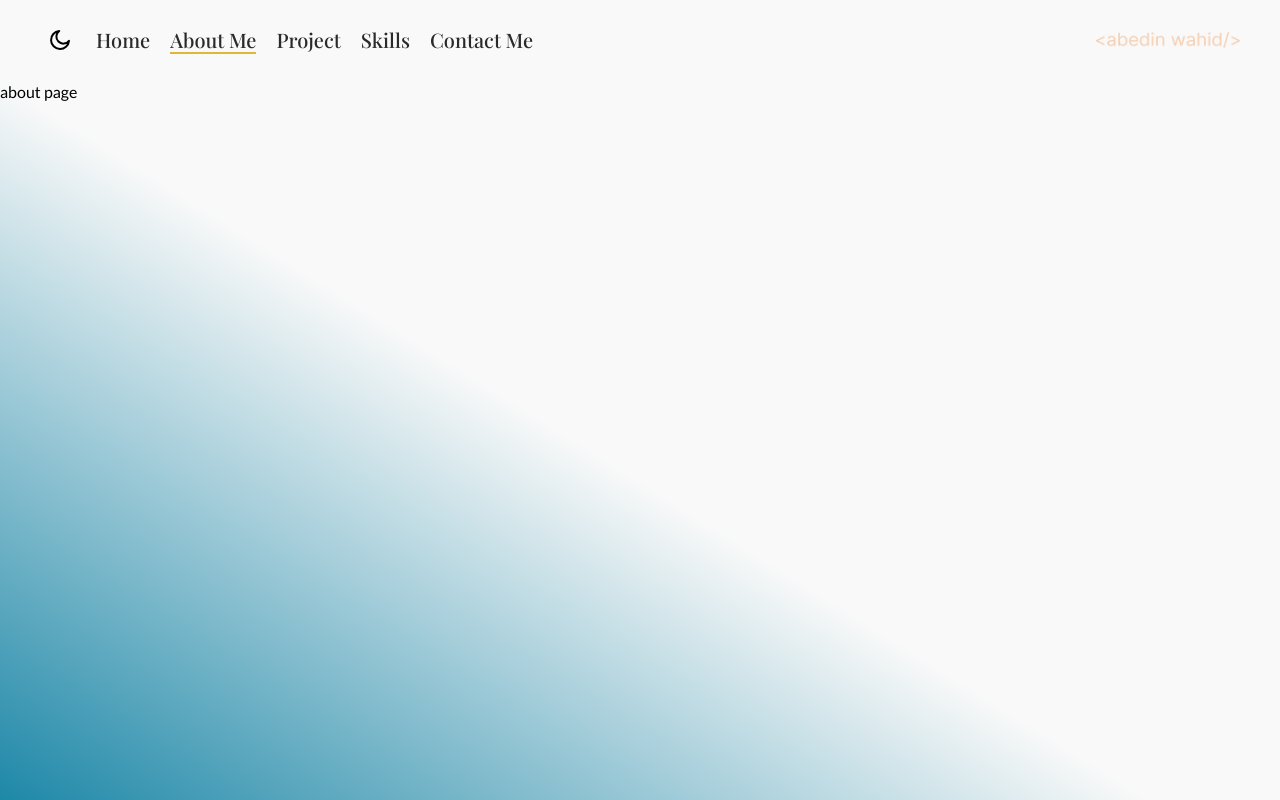
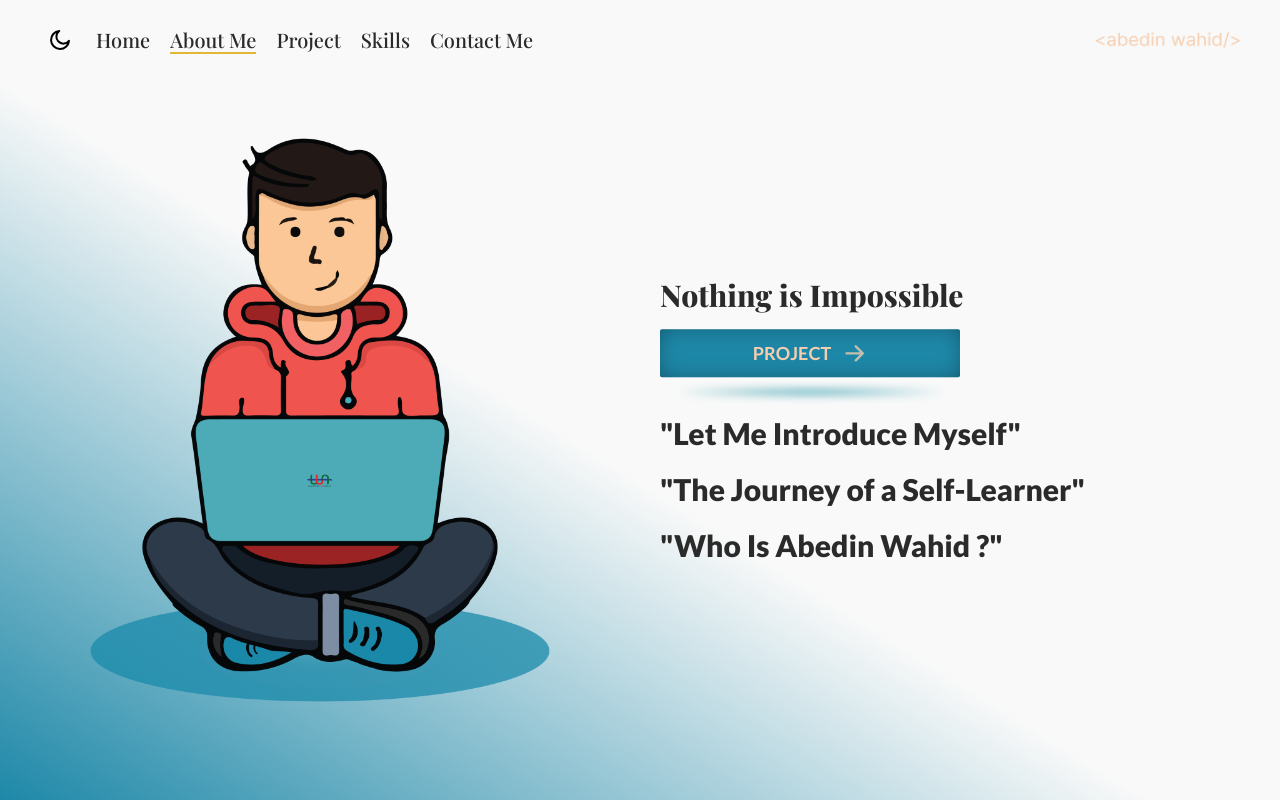
Before and after one commit to abedinwahid9/my-portfolio, a Next.js app: page /about-me in a window 1280 px wide. Built offline with nearby package versions, Linux system fonts and the light colour scheme.

Commit message:
about me page 1st section complete

```diff
--- a/src/app/(home)/about-me/page.tsx
+++ b/src/app/(home)/about-me/page.tsx
@@ -1,9 +1,50 @@
-import React from "react";
+import Image from "next/image";
+import aboutme from "../../../assets/aboutme.png";
+import AnimatedBtn from "@/app/components/share/AnimatedBtn";
+import ArrowSvgAni from "@/app/components/svg/ArrowSvgAni";
 
 const page = () => {
+  const headTitle = [
+    "Nothing is Impossible",
+    "Let Me Introduce Myself",
+    "The Journey of a Self-Learner",
+    "Who Is Abedin Wahid ?",
+  ];
+
   return (
-    <div>
-      <h2>about page</h2>
+    <div className=" py-10 md:px-5 px-3">
+      <div className="flex flex-col md:flex-row w-full h-full justify-between gap-10 items-center ">
+        <div className="md:w-1/2 w-72 h-full">
+          <Image
+            className="w-full h-full"
+            width={0}
+            height={0}
+            src={aboutme}
+            alt="about-me"
+          />
+        </div>
+        <div className="md:w-1/2 w-full h-full  flex flex-col md:gap-5 gap-3">
+          <p className="dark:text-lg-text lg:text-3xl md:text-xl text-lg font-extrabold font-playfairDisplay text-dr-text">
+            {headTitle[0]}
+          </p>
+          <AnimatedBtn
+            title="project"
+            width="md:w-1/2 w-full"
+            show={true}
+            icon={<ArrowSvgAni />}
+          />
+          {headTitle?.slice(1).map((str, i) => {
+            return (
+              <p
+                key={i}
+                className="dark:text-lg-text lg:text-3xl md:text-xl text-lg font-extrabold text-dr-text"
+              >
+                &#34;{str}&#34;
+              </p>
+            );
+          })}
+        </div>
+      </div>
     </div>
   );
 };
--- a/src/app/components/Marquee/test.tsx
+++ /dev/null
@@ -1,48 +0,0 @@
-"use client";
-import { motion } from "framer-motion";
-// import React, { useRef, useEffect, useState } from "react";
-
-interface MarqueeProps {
-  children: React.ReactNode;
-  // speed?: number;
-  // gap?: number;
-}
-
-const Marquee: React.FC<MarqueeProps> = ({
-  children,
-  // speed = 50,
-  // gap = 20,
-}) => {
-  return (
-    <div className="overflow-hidden whitespace-nowrap relative w-full">
-      <motion.div
-        className="flex gap-10 relative   w-full"
-        initial={{ x: 0 }}
-        animate={{
-          x: "-100%",
-        }}
-        transition={{
-          repeat: Infinity,
-          duration: 30,
-          ease: "linear",
-        }}
-        style={{ width: "100%" }}
-      >
-        <div
-          // ref={marqueeRef}
-          className="flex  flex-nowrap  w-full gap-14"
-        >
-          {children}
-        </div>
-        <div
-          // ref={marqueeRef}
-          className="flex flex-nowrap w-full gap-14"
-        >
-          {children}
-        </div>
-      </motion.div>
-    </div>
-  );
-};
-
-export default Marquee;
--- a/src/app/components/svg/CloudDownloadIcon.tsx
+++ b/src/app/components/svg/CloudDownloadIcon.tsx
@@ -37,6 +37,7 @@ const CloudDownloadIcon = ({ size = 28 }: AnimatedArrowProps) => {
   return (
     <motion.div>
       <svg
+        className="dark:stroke-dr-text stroke-lg-text"
         xmlns="http://www.w3.org/2000/svg"
         viewBox="0 0 24 24"
         fill="none"
@@ -46,7 +47,6 @@ const CloudDownloadIcon = ({ size = 28 }: AnimatedArrowProps) => {
         {/* Cloud */}
         <motion.path
           d="M8.46038 7.28393C9.40301 5.8274 11.0427 4.86182 12.9091 4.86182C15.7228 4.86182 18.024 7.05632 18.1944 9.82714C18.2506 9.825 18.307 9.82392 18.3636 9.82392C20.7862 9.82392 22.75 11.7878 22.75 14.2103C22.75 16.6328 20.7862 18.5966 18.3636 18.5966L7 18.5966C3.82436 18.5966 1.25 16.0223 1.25 12.8466C1.25 9.67101 3.82436 7.09665 7 7.09665C7.50391 7.09665 7.99348 7.16164 8.46038 7.28393ZM12.9091 6.36182C11.404 6.36182 10.1021 7.23779 9.48806 8.51108C9.31801 8.86369 8.90536 9.0262 8.54054 8.88424C8.0639 8.69877 7.54477 8.59665 7 8.59665C4.65279 8.59665 2.75 10.4994 2.75 12.8466C2.75 15.1939 4.65279 17.0966 7 17.0966L18.3627 17.0966C19.9568 17.0966 21.25 15.8044 21.25 14.2103C21.25 12.6162 19.9577 11.3239 18.3636 11.3239C18.1042 11.3239 17.8539 11.358 17.6164 11.4214C17.3762 11.4855 17.1198 11.4265 16.9319 11.2637C16.7439 11.1009 16.6489 10.8556 16.6781 10.6087C16.6955 10.461 16.7045 10.3103 16.7045 10.1573C16.7045 8.0611 15.0053 6.36182 12.9091 6.36182Z"
-          fill="#000000"
           variants={cloudVariants}
           initial="initial"
           animate="animate"
@@ -55,7 +55,6 @@ const CloudDownloadIcon = ({ size = 28 }: AnimatedArrowProps) => {
         {/* Arrow */}
         <motion.path
           d="M15.0856 12.5315C14.8269 12.2081 14.3549 12.1557 14.0315 12.4144L12.75 13.4396V10.0001C12.75 9.58585 12.4142 9.25006 12 9.25006C11.5858 9.25006 11.25 9.58585 11.25 10.0001V13.4396L9.96849 12.4144C9.64505 12.1557 9.17308 12.2081 8.91432 12.5315C8.65556 12.855 8.708 13.327 9.03145 13.5857L11.5287 15.5835C11.6575 15.6877 11.8215 15.7501 12 15.7501C12.1801 15.7501 12.3453 15.6866 12.4746 15.5809L14.9685 13.5857C15.2919 13.327 15.3444 12.855 15.0856 12.5315Z"
-          fill="#000000"
           variants={arrowVariants}
           initial="initial"
           animate="animate"
```
Also changed, not shown: src/assets/aboutme.png (added).
